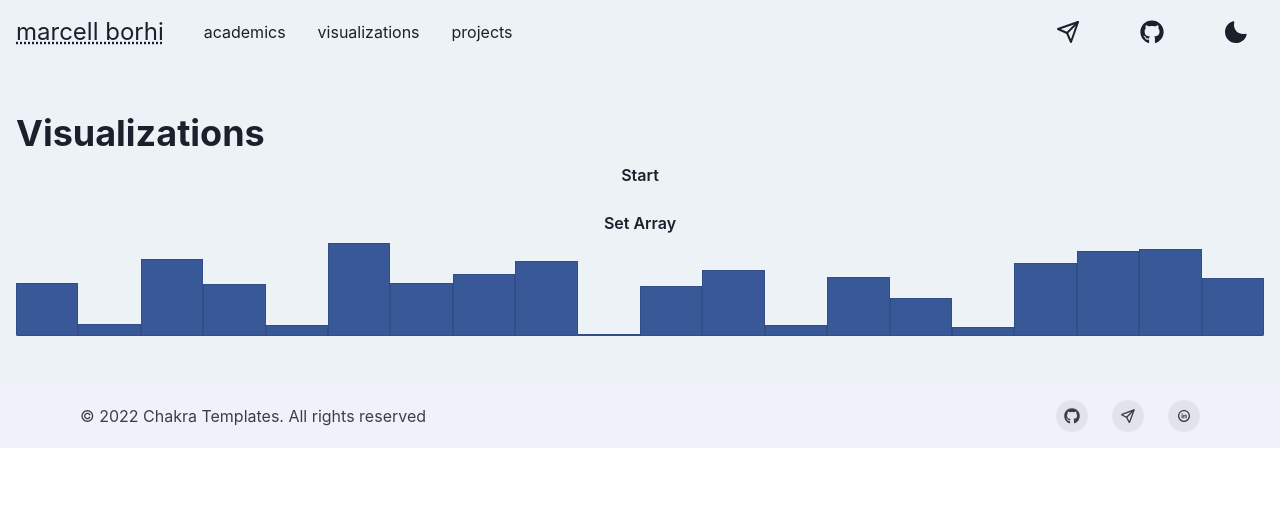
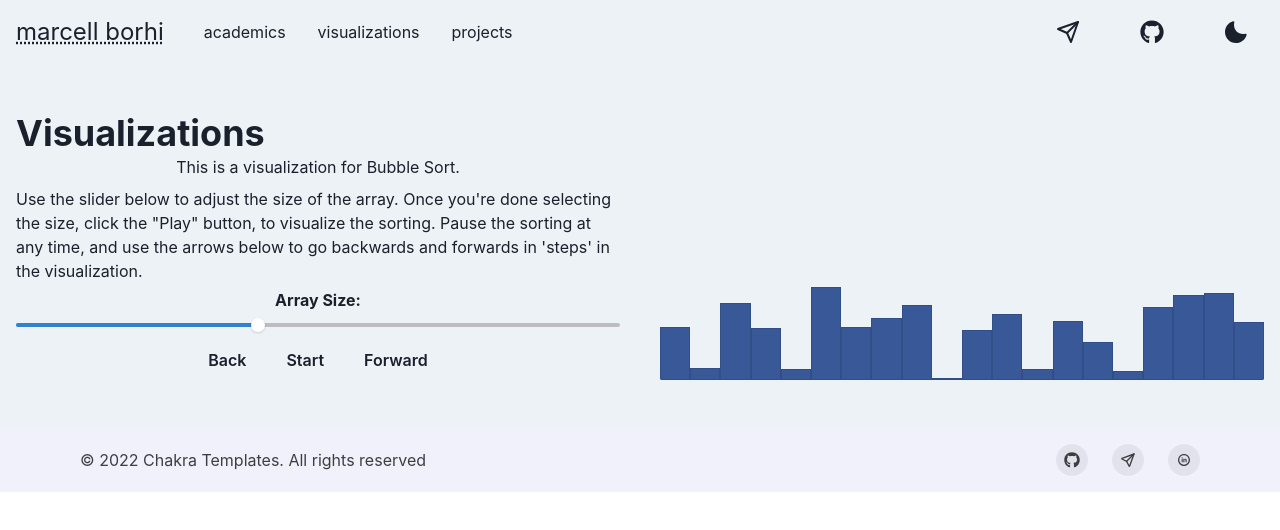
Before and after one commit to mborhi/Personal-Site, a Next.js app: page /visualizations in a window 1280 px wide. Shown: the top 530 px of the page. Built offline with nearby package versions, Linux system fonts and the light colour scheme.

Commit message:
added pasuing and stepping to visualization

```diff
--- a/src/components/SortDisplay.tsx
+++ b/src/components/SortDisplay.tsx
@@ -19,20 +19,21 @@ const SortDisplay = ({ nums }: Props) => {
             overflow={"auto"}
             flex="1"
         >
-            {nums.map((num) => {
+            {nums.map((num, i) => {
                 return (
                     <Box
                         display={"flex"}
                         justifyContent="flex-end"
                         textAlign="center"
                         flexDirection="column"
+                        key={i}
                     >
                         <Box
                             roundedTop={"xs"}
                             border={"1px"}
                             borderColor={"facebook.600"}
                             bg={"facebook.500"}
-                            style={{ height: `${num}px` }}
+                            height={`${num}px`}
                         ></Box>
                     </Box>
                 );
--- a/src/pages/visualizations/index.tsx
+++ b/src/pages/visualizations/index.tsx
@@ -1,10 +1,18 @@
-import { Heading, Link, Container, Box, HStack, VStack, Grid, GridItem } from "@chakra-ui/layout";
+import { Heading, Link, Container, Box, HStack, VStack, Grid, GridItem, SimpleGrid } from "@chakra-ui/layout";
+import {
+    Slider,
+    SliderTrack,
+    SliderFilledTrack,
+    SliderThumb,
+    Text,
+    SliderMark,
+} from '@chakra-ui/react'
 import { useColorModeValue } from "@chakra-ui/color-mode";
 import { useEffect, useRef, useState } from "react";
 import NavBar from "../../components/NavBar";
 import VisualizeSorting from "../../components/VisualizeSorting";
 import { selectionSort, stepBubbleSort } from "../../../utils/sort";
-import { Button } from "@chakra-ui/button";
+import { Button, ButtonGroup } from "@chakra-ui/button";
 import SortDisplay from "../../components/SortDisplay";
 import Footer from "../../components/Footer";
 
@@ -12,6 +20,7 @@ const Visualizations = () => {
     // let arr = Array.from({ length: 40 }, () => Math.floor(Math.random() * 500));
 
     const [nums, setNums] = useState(Array.from({ length: 20 }, () => Math.floor(Math.random() * 100)));
+    const [arrSteps, setArrSteps] = useState([]); // a stack of number[]
     const [paused, setPaused] = useState(true);
     const [i, setI] = useState(-1);
     const [j, setJ] = useState(-1);
@@ -23,10 +32,43 @@ const Visualizations = () => {
         setPaused(!paused);
     }
 
+    /**
+     * Sets nums, i, j to the last iteration
+     */
+    const backStep = () => {
+        let previous = arrSteps.pop();
+        if (previous === undefined) return;
+        setNums(previous);
+        if (j > 0) {
+            setJ(j - 1);
+        } else if (j === 0) {
+            setI(i - 1);
+            setJ(nums.length - i - 1);
+        }
+    }
+
+    /**
+     * Takes one step in the sorting algorithm
+     */
+    const takeStep = () => {
+        let currSteps = [...arrSteps];
+        stepBubbleSort({ nums, setNums, i, j, setI, setJ });
+        if (nums !== currSteps[currSteps.length - 1]) {
+            currSteps.push(nums);
+            setArrSteps(currSteps);
+        }
+    }
+
+    /**
+     * Generates an array with the given parameters, setting state values to it
+     * @param length the length of the array
+     * @param range the maximum value of a number in the  array
+     * @returns the generated array
+     */
     const generateArr = (length: number, range: number): number[] => {
         let arr: number[] = [];
         for (let i = 0; i < length; i++) {
-            arr = [...arr, Math.floor(Math.random() * length)];
+            arr = [...arr, Math.floor(Math.random() * 110)];
         }
         setI(0);
         setJ(0);
@@ -38,7 +80,12 @@ const Visualizations = () => {
         if (!paused) {
             clearTimeout(timerRef.current);
             timerRef.current = setTimeout(() => {
+                let currSteps = [...arrSteps];
                 stepBubbleSort({ nums, setNums, i, j, setI, setJ });
+                if (nums !== currSteps[currSteps.length - 1]) {
+                    currSteps.push(nums);
+                    setArrSteps(currSteps);
+                }
             }, 1);
         }
     }, [i, j, paused]);
@@ -50,15 +97,34 @@ const Visualizations = () => {
             <NavBar />
             <Container bg={useColorModeValue('gray.100', 'gray.900')} maxW="100%" py={12}>
                 <Heading>Visualizations</Heading>
-                <Grid>
-                    <VStack>
-                        <Button onClick={() => toggleSort()}>{paused ? "Start" : "Pause"}</Button>
-                        <Button onClick={() => generateArr(100, 200)}>Set Array</Button>
-                    </VStack>
-                    <Box>
+                <SimpleGrid columns={{ base: 1, md: 2 }} spacing={10}>
+                    <GridItem>
+                        <VStack>
+                            <Text>This is a visualization for Bubble Sort.</Text>
+                            <Text>
+                                Use the slider below to adjust the size of the array. Once you're done selecting the size,
+                                click the "Play" button, to visualize the sorting. Pause the sorting at any time, and use
+                                the arrows below to go backwards and forwards in 'steps' in the visualization.
+
+                            </Text>
+                            <Heading as='h5' size='sm'>Array Size:</Heading>
+                            <Slider defaultValue={50} min={10} max={110} onChange={(val) => generateArr(val, val)}>
+                                <SliderTrack>
+                                    <SliderFilledTrack />
+                                </SliderTrack>
+                                <SliderThumb />
+                            </Slider>
+                            <ButtonGroup>
+                                <Button onClick={() => backStep()} isDisabled={!paused}>Back</Button>
+                                <Button onClick={() => toggleSort()}>{paused ? "Start" : "Pause"}</Button>
+                                <Button onClick={() => takeStep()} isDisabled={!paused}>Forward</Button>
+                            </ButtonGroup>
+                        </VStack>
+                    </GridItem>
+                    <GridItem>
                         <SortDisplay nums={nums} />
-                    </Box>
-                </Grid>
+                    </GridItem>
+                </SimpleGrid>
             </Container>
             <Footer />
         </>
--- a/utils/visualizations.ts
+++ /dev/null
@@ -1 +0,0 @@
-import React from "react";
```
